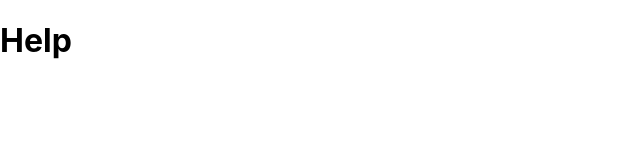
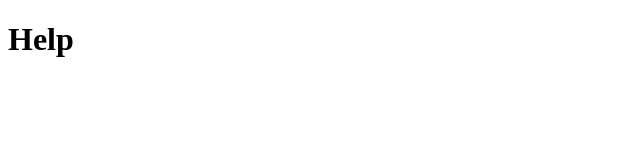
Before and after one commit to Shah-Sachidanand/Habit_Tracker, a React (Create React App) app: page / in a window 1280 px wide. Shown: the top 160 px of the page, without its empty margins (0-640 px from the left). Built offline with nearby package versions, Linux system fonts and the light colour scheme.

Commit message:
Folder added

```diff
--- a/src/index.css
+++ /dev/null
@@ -1,13 +0,0 @@
-body {
-  margin: 0;
-  font-family: -apple-system, BlinkMacSystemFont, 'Segoe UI', 'Roboto', 'Oxygen',
-    'Ubuntu', 'Cantarell', 'Fira Sans', 'Droid Sans', 'Helvetica Neue',
-    sans-serif;
-  -webkit-font-smoothing: antialiased;
-  -moz-osx-font-smoothing: grayscale;
-}
-
-code {
-  font-family: source-code-pro, Menlo, Monaco, Consolas, 'Courier New',
-    monospace;
-}
--- a/src/index.js
+++ b/src/index.js
@@ -1,6 +1,5 @@
 import React from 'react';
 import ReactDOM from 'react-dom/client';
-import './index.css';
 import App from './App';
 
 const root = ReactDOM.createRoot(document.getElementById('root'));
```
